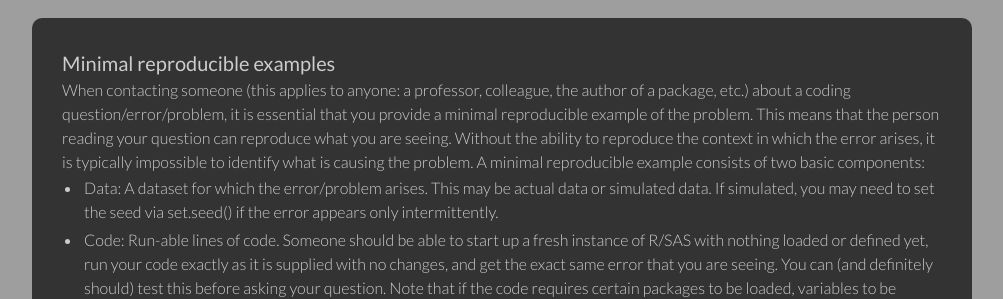
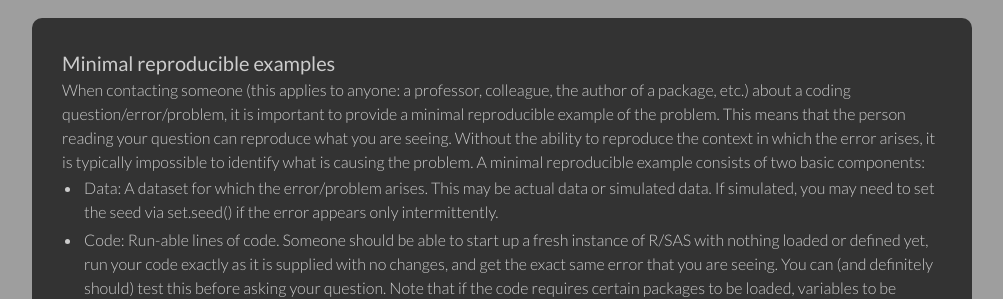
Before and after one commit to pbreheny/web, a Jekyll site: the page built from reproducible.html, in a window 1280 px wide. Shown: the part 142-441 px from the top of the page, without its empty margins (138-1141 px from the left). Built offline with Jekyll 4.4.1, drawn with Linux system fonts in a browser that asks for light colours; nearby versions of some CDN libraries.

Commit message:
Minor wording change to reproducible statement

```diff
--- a/reproducible.html
+++ b/reproducible.html
@@ -5,7 +5,7 @@ title: Minimal reproducible examples
 
 <h3> Minimal reproducible examples</h3>
 
-When contacting someone (this applies to anyone: a professor, colleague, the author of a package, etc.) about a coding question/error/problem, it is essential that you provide a minimal reproducible example of the problem.  This means that the person reading your question can reproduce what you are seeing.  Without the ability to reproduce the context in which the error arises, it is typically impossible to identify what is causing the problem.
+When contacting someone (this applies to anyone: a professor, colleague, the author of a package, etc.) about a coding question/error/problem, it is important to provide a minimal reproducible example of the problem.  This means that the person reading your question can reproduce what you are seeing.  Without the ability to reproduce the context in which the error arises, it is typically impossible to identify what is causing the problem.
 
 A minimal reproducible example consists of two basic components:
 
```
